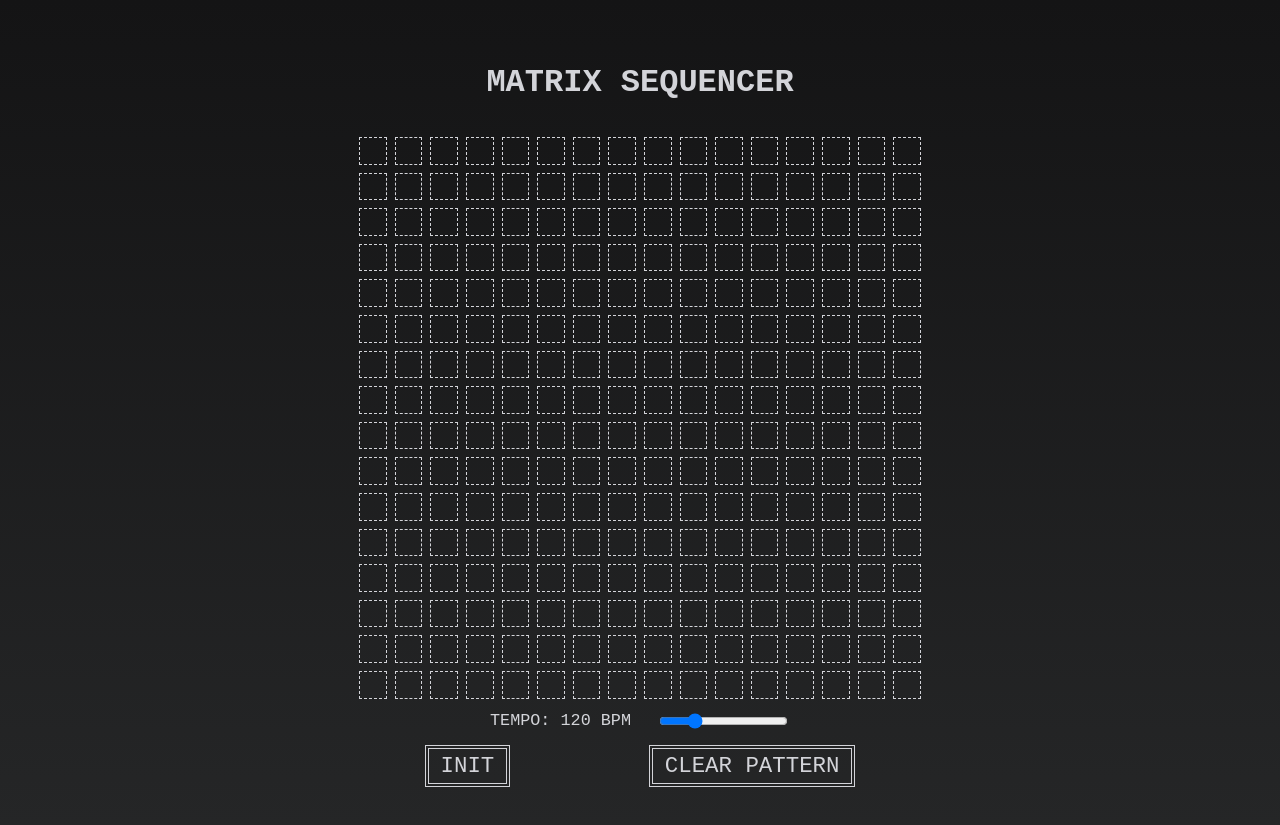
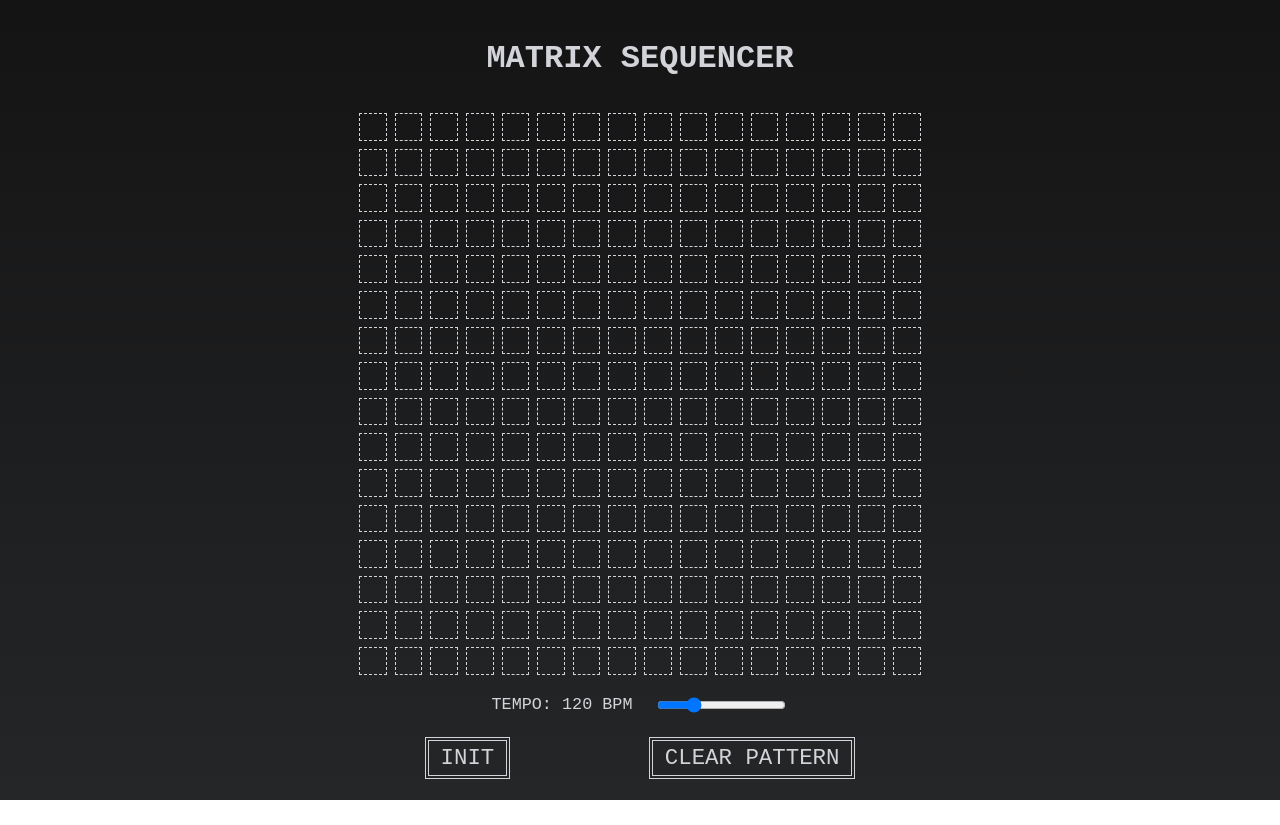
Before and after one commit to noellehuchette/matrixsynth, a React (Create React App) app: page / in a window 1280 px wide. After the commit the page ends 800 px from the top, so only its background shows below. Built offline with nearby package versions, Linux system fonts and the light colour scheme.

Commit message:
minor refactor, housekeeping

```diff
--- a/src/components/Sequencer/Sequencer.js
+++ b/src/components/Sequencer/Sequencer.js
@@ -47,7 +47,7 @@ const initPattern = () => {
 
 const buildSynths = () => {
     const synths = [];
-    const chorus = new Chorus(6, 5, 5).toDestination();
+    const chorus = new Chorus(5, 5, 5).toDestination();
     for (let syn = 0; syn < 16; syn++) {
         synths[syn] = new Synth().connect(chorus);
 
@@ -76,14 +76,15 @@ class Sequencer extends Component {
     }
 
     componentDidMount() {
-        this.props.initialize(0);
+        this.props.initialize();
         const synths = buildSynths();
         Transport.bpm.value = this.state.tempo;
         this.setState({ synths });
     }
 
     componentDidUpdate(prevProps, prevState) {
-        if (!this.state.playing && this.props.sequencer != -1) {
+        if (!this.state.playing && this.props.sequencer > -1) {
+            this.props.step();
             this.props.stop();
         }
         if (this.state.tempo !== prevState.tempo) {
@@ -97,10 +98,8 @@ class Sequencer extends Component {
         const iniTone = true;
         Transport.loop = true;
         Transport.setLoopPoints(0, '1m');
-        let beat = new Loop((time) => {
-            Draw.schedule(() => {
-                step();
-            }, time);
+        let tracking = new Loop((time) => {
+            Draw.schedule(() => step(), time);
         }, '16n').start(0);
         this.setState({ iniTone });
         this.setPart(this.state.pattern);
@@ -114,8 +113,8 @@ class Sequencer extends Component {
             this.setState({ playing });
         }
         else {
-            Transport.start();
-            let playing = !this.state.playing;
+            this.props.play();
+            let playing = true;
             this.setState({ playing });
         }
     }
@@ -138,9 +137,10 @@ class Sequencer extends Component {
         parts.forEach(part => part.dispose());
         parts = [];
         synths.forEach((synth, idx) => {
-            let arrangement = pattern[idx].map((step, beat) => {
-                if (step) return { time: { '16n': +beat }, note: notes[idx] };
-            }).filter(item => item);
+            let arrangement = [];
+            pattern[idx].forEach((step, beat) => {
+                if (step) arrangement.push({ time: { '16n': +beat }, note: notes[idx] });
+            });
             parts.push(new Part(((time, value) => {
                 synth.triggerAttackRelease(value.note, '32n.', time);
             }), arrangement).start(0));
--- a/src/components/Sequencer/sequencer.css
+++ b/src/components/Sequencer/sequencer.css
@@ -3,7 +3,7 @@
     color: #D3D4D9;
     display: flex;
     flex-direction: column;
-    margin: 2rem;
+    margin: 0.5rem;
     align-self: center;
 }
 
@@ -20,10 +20,10 @@
 .controls {
     font-size: 1.05rem;
     align-self: center;
-    width: 300px;
-    margin: 8px;
+    width: 320px;
+    margin: 1rem;
     display: flex;
-    justify-content: space-between;
+    justify-content: space-around;
     align-items: center;
 }
 
```
